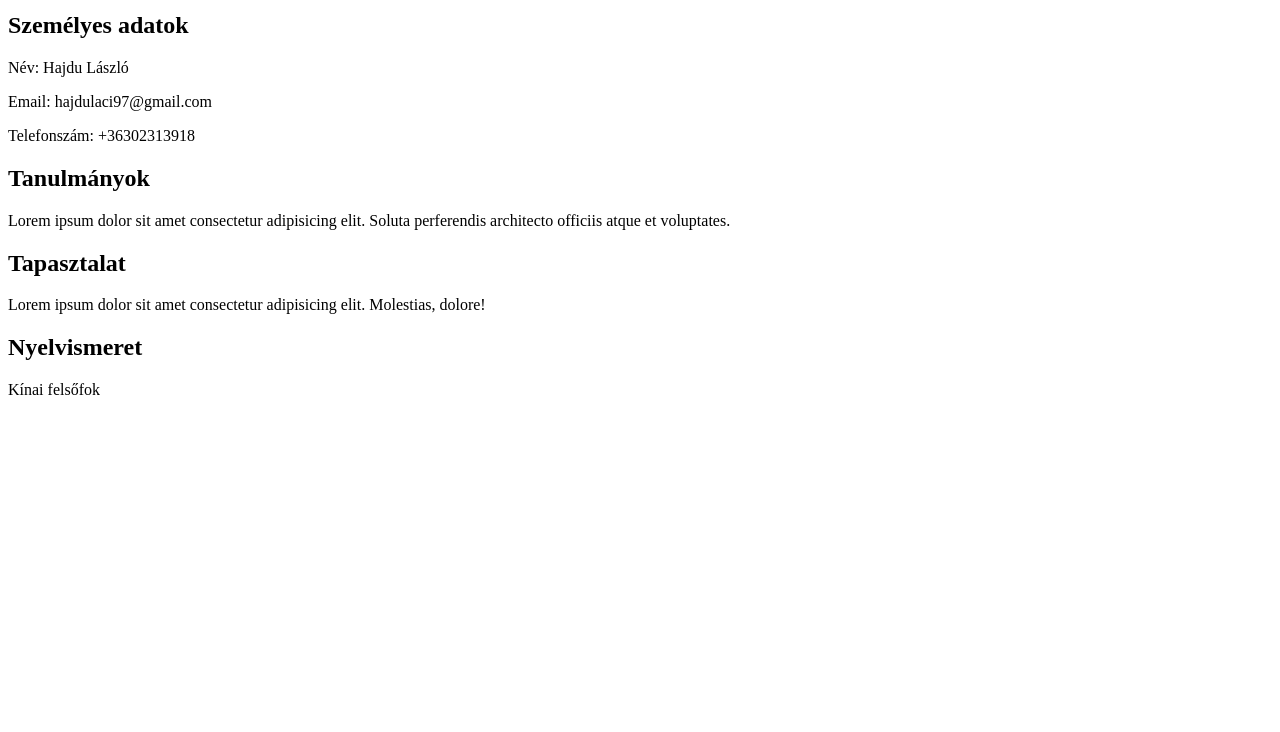
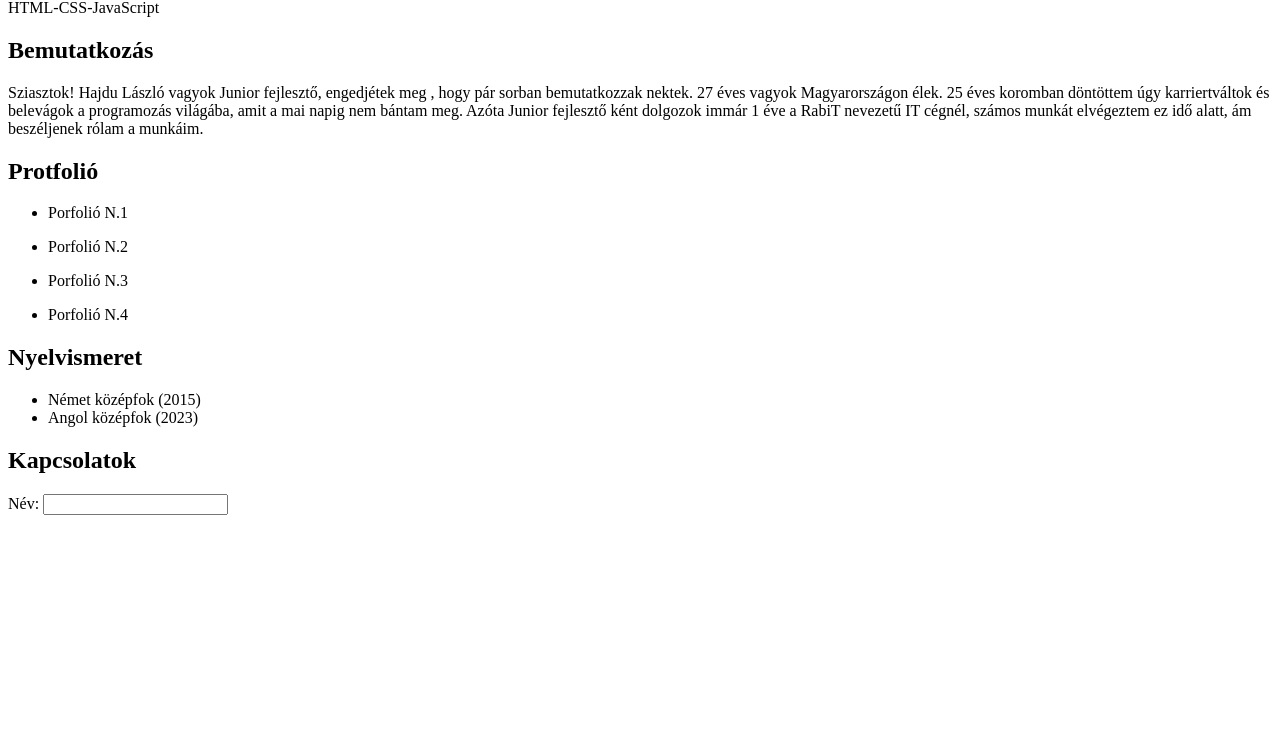
Before and after one commit to HajduLaszlo/HajduLaszlo.github.io, a plain HTML site: page index.html in a window 1280 px wide. Shown: the part 68-800 px from the top of the page. Drawn offline with Linux system fonts and the light colour scheme.

Commit message:
Portfolió

```diff
--- a/index.html
+++ b/index.html
@@ -1,28 +1,62 @@
 <!DOCTYPE html>
 <html lang="en">
+
 <head>
   <meta charset="UTF-8" />
   <meta http-equiv="X-UA-Compatible" content="IE=edge" />
   <meta name="viewport" content="width=device-width, initial-scale=1.0" />
-    <title>Hajdu László őnéletrajz!</title>
+  <title>Hajdu László Junior Developer!</title>
 </head>
+
 <body>
-    <h1>Önéletrajz</h1>
-    <h2>Személyes adatok</h2>
-    <p>Név: Hajdu László</p>
-    <p>Email: hajdulaci97@gmail.com</p>
-    <p>Telefonszám: +36302313918</p>
-    <h2>Tanulmányok</h2>
-    <p>
-      Lorem ipsum dolor sit amet consectetur adipisicing elit. Soluta
-      perferendis architecto officiis atque et voluptates.
-    </p>
-    <h2>Tapasztalat</h2>
-    <p>
-      Lorem ipsum dolor sit amet consectetur adipisicing elit. Molestias,
-      dolore!
-    </p>
+  <nav></nav>
+  <main>
+    <section>
+      <h1>Hajdu László Junior Developer</h1>
+      <p>HTML-CSS-JavaScript</p>
+    </section>
+    <section>
+      <h2>Bemutatkozás</h2>
+      Sziasztok! Hajdu László vagyok Junior fejlesztő, engedjétek meg , hogy
+      pár sorban bemutatkozzak nektek. 27 éves vagyok Magyarországon élek. 25
+      éves koromban döntöttem úgy karriertváltok és belevágok a programozás
+      világába, amit a mai napig nem bántam meg. Azóta Junior fejlesztő ként
+      dolgozok immár 1 éve a RabiT nevezetű IT cégnél, számos munkát
+      elvégeztem ez idő alatt, ám beszéljenek rólam a munkáim.
+    </section>
+    <section>
+      <h2>Protfolió</h2>
+      <ul>
+        <li>Porfolió N.1</li>
+      </ul>
+      <ul>
+        <li>Porfolió N.2</li>
+      </ul>
+      <ul>
+        <li>Porfolió N.3</li>
+      </ul>
+      <ul>
+        <li>Porfolió N.4</li>
+      </ul>
+    </section>
+    <section>
       <h2>Nyelvismeret</h2>
-    <p>Kínai felsőfok</p>
+      <ul>
+        <li>Német középfok (2015)</li>
+        <li>Angol középfok (2023)</li>
+      </ul>
+    </section>
+    <section>
+      <h2>Kapcsolatok</h2>
+      <form action="https://formspree.io/f/xoqbzrqq" method="post"></form>
+      <div>
+        <label>
+          Név:
+          <input type="text" name="Név">
+        </label>
+      </div>
+    </section>
+  </main>
 </body>
+
 </html>
```
Also changed, not shown: index1.html (deleted, +0 -53 lines). Lines whose indentation alone changed are shown as unchanged.
